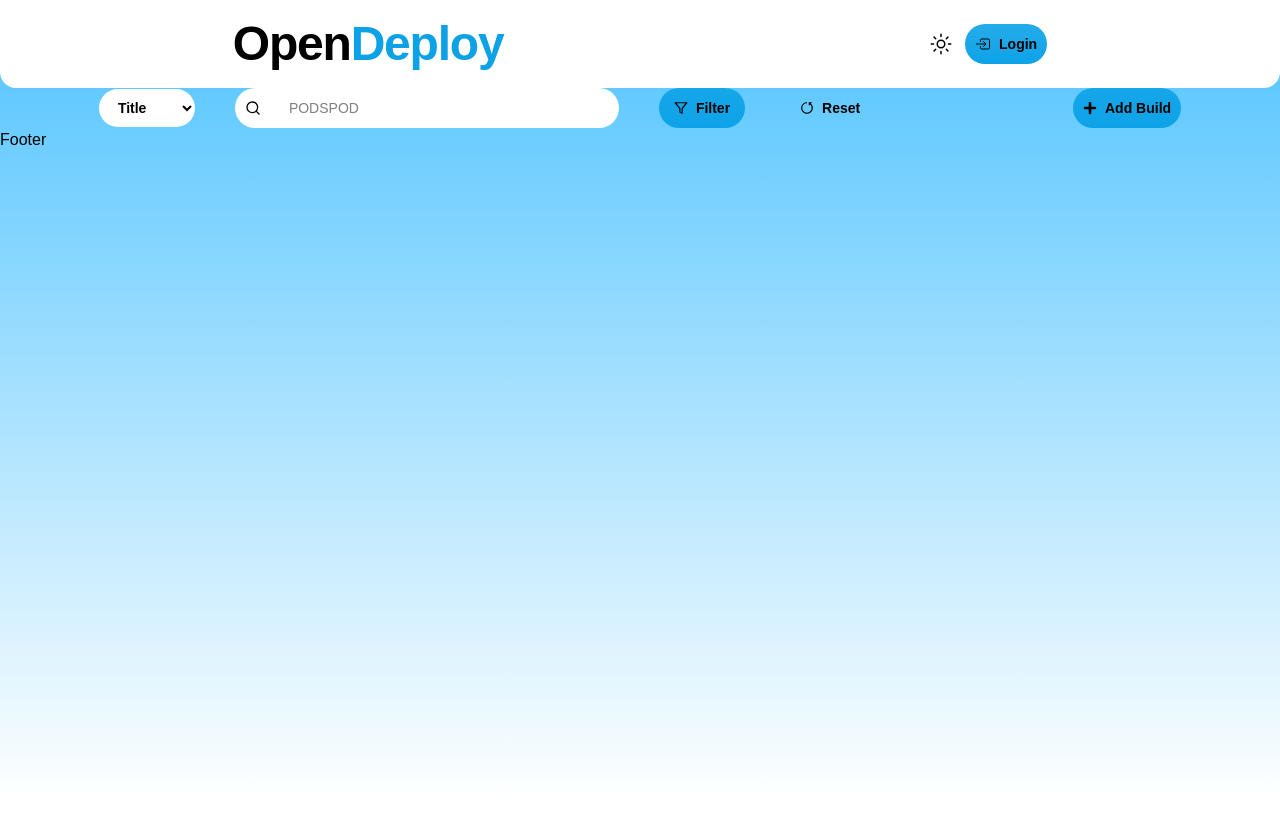
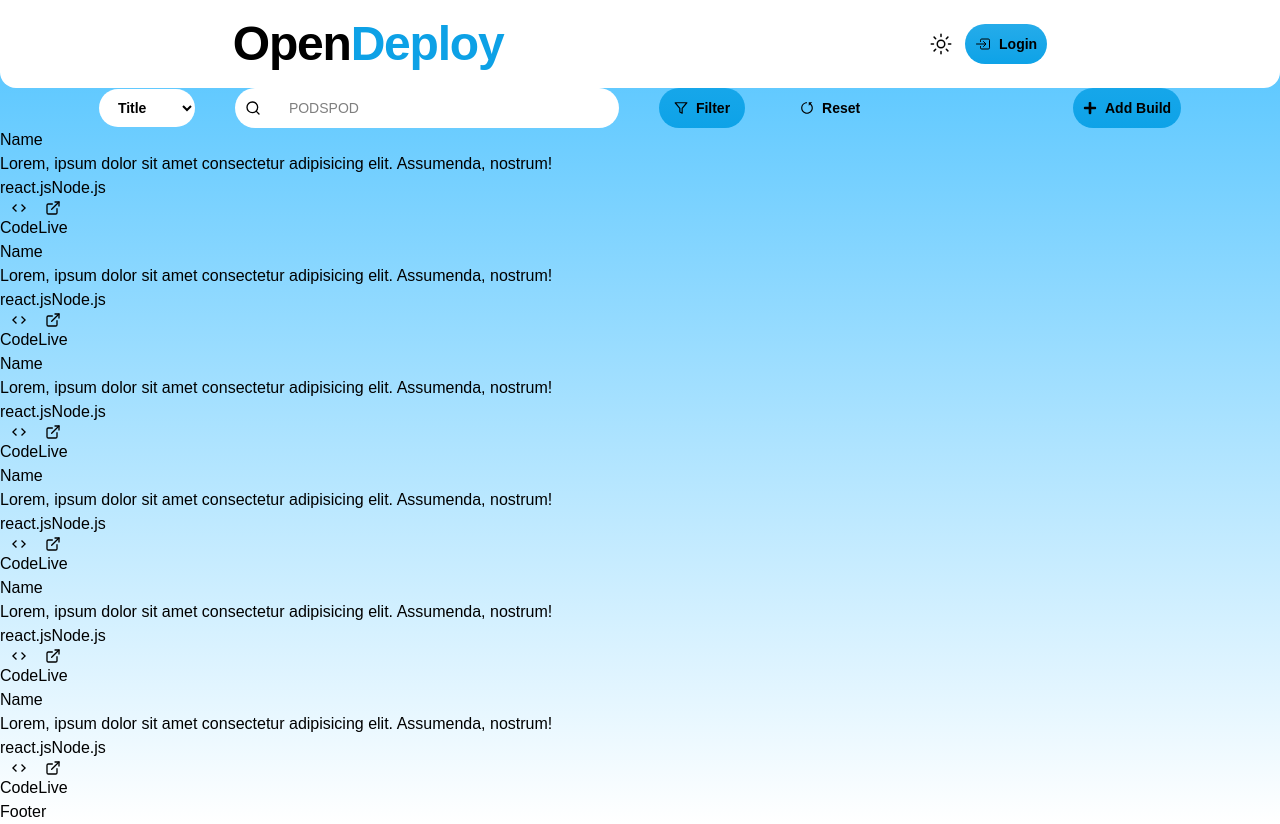
Before and after one commit to Raturchik/OpenDeploy, a React (Vite) app: page / in a window 1280 px wide. Before the commit the page ends 800 px from the top, so only its background shows below. Built offline with nearby package versions, Linux system fonts and the light colour scheme.

Commit message:
feat: create basic Layout in Card component

```diff
--- a/src/components/Card.tsx
+++ b/src/components/Card.tsx
@@ -1,3 +1,27 @@
+import { FiExternalLink } from "react-icons/fi";
+import { IoMdCode } from "react-icons/io";
+
 export const Card = () => {
-    return <div>Card</div>;
+    return (
+        <div>
+            <h3>Name</h3>
+            <p>
+                Lorem, ipsum dolor sit amet consectetur adipisicing elit.
+                Assumenda, nostrum!
+            </p>
+            <span>react.js</span>
+            <span>Node.js</span>
+            <div className="">
+                <a href=""></a>
+                <div className="">
+                    <button>
+                        <IoMdCode /> <span>Code</span>
+                    </button>
+                    <button>
+                        <FiExternalLink /> <span>Live</span>
+                    </button>
+                </div>
+            </div>
+        </div>
+    );
 };
--- a/src/pages/HomePage.tsx
+++ b/src/pages/HomePage.tsx
@@ -1,6 +1,7 @@
 import { FaPlus } from "react-icons/fa";
 import { LuFilter, LuSearch } from "react-icons/lu";
 import { RiResetLeftFill } from "react-icons/ri";
+import { Card } from "../components/Card";
 
 export const HomePage = () => {
     return (
@@ -54,6 +55,14 @@ export const HomePage = () => {
                     </button>
                 </div>
             </div>
+            <div className="">
+                <Card />
+                <Card />
+                <Card />
+                <Card />
+                <Card />
+                <Card />
+            </div>
         </main>
     );
 };
```
